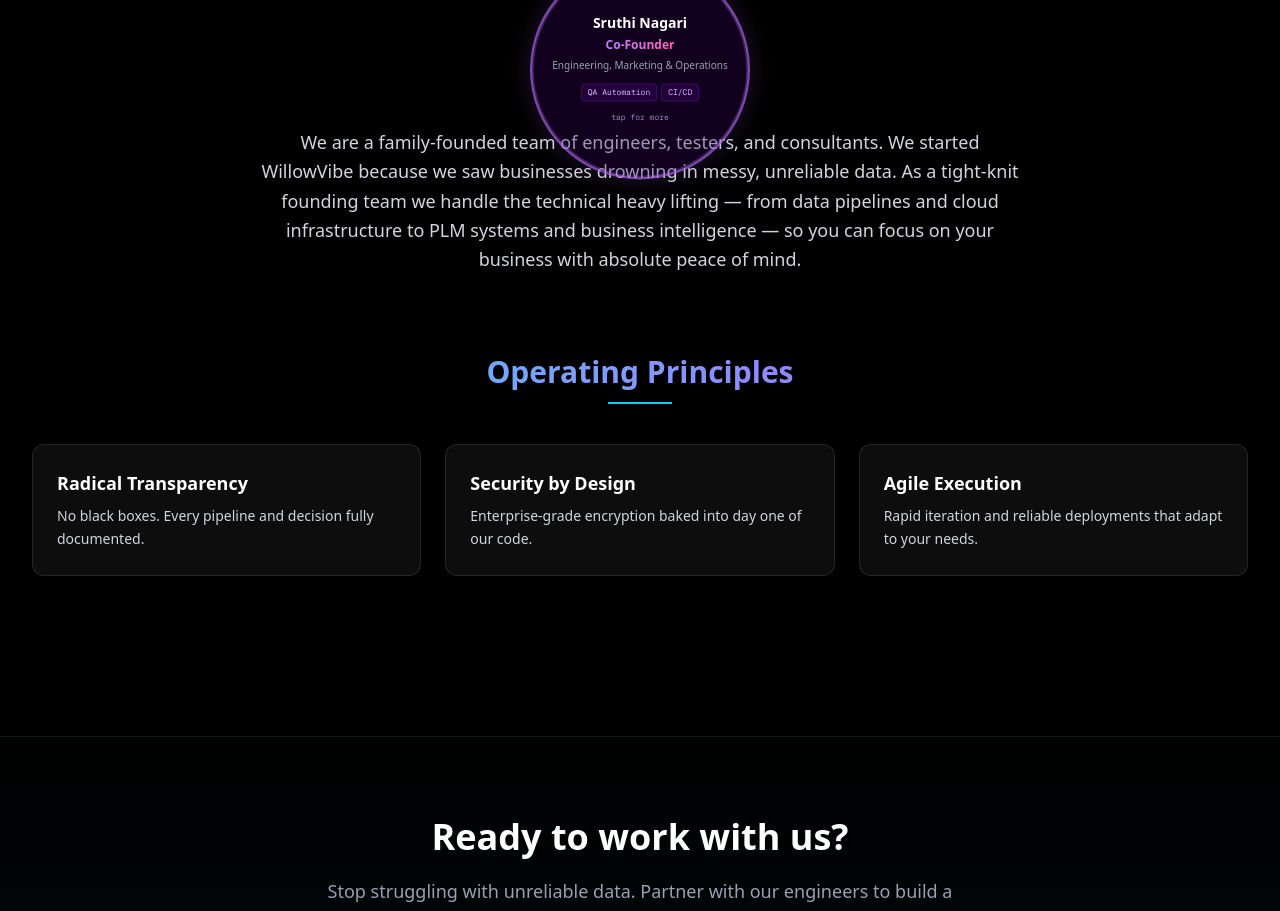
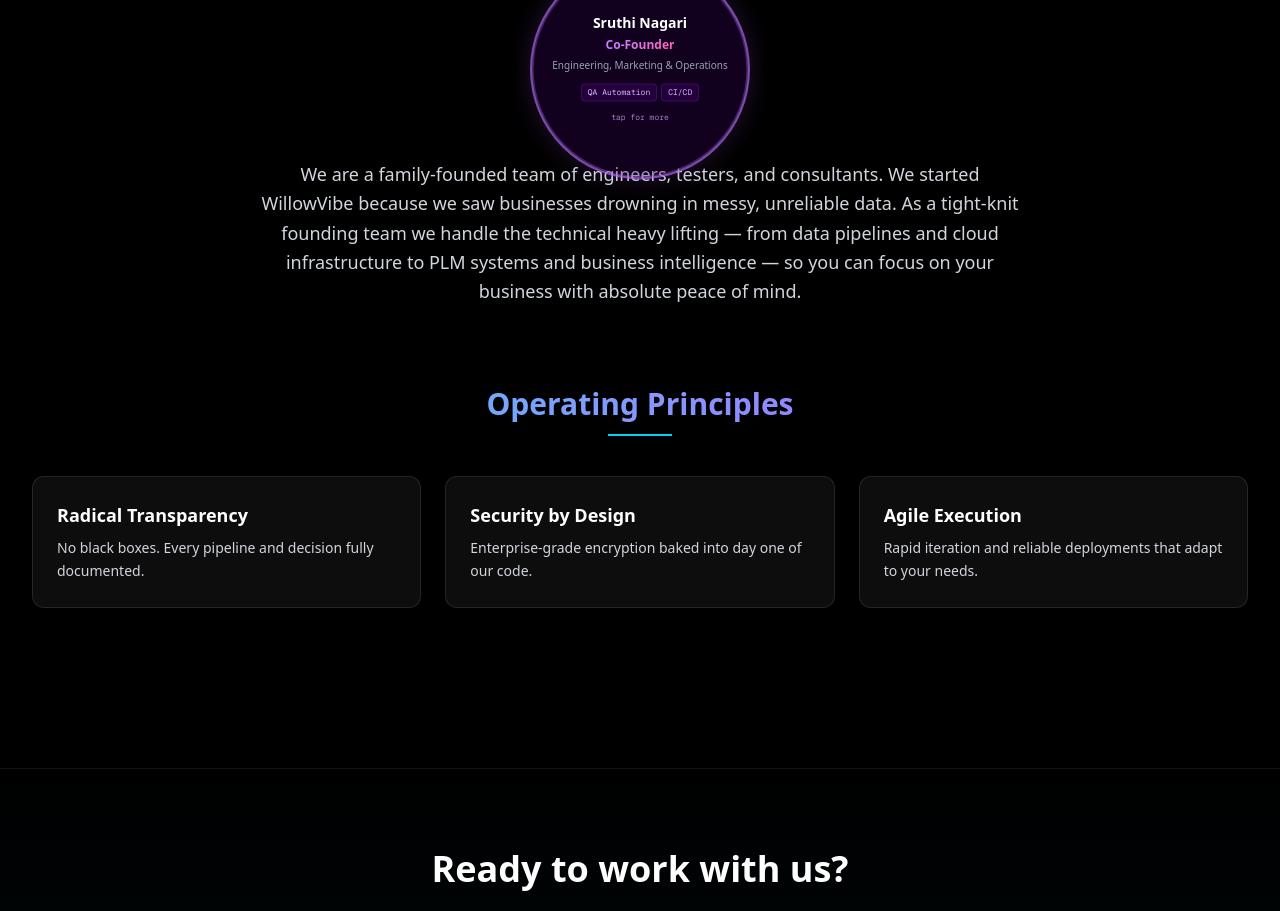
Before and after one commit to Sruthi-ng/willowvibe-web, a Next.js app: page /about in a window 1280 px wide. Shown: the part 800-1711 px from the top of the page. Built offline with nearby package versions, Linux system fonts and the light colour scheme.

Commit message:
fix: move family story text lower

```diff
--- a/src/app/about/page.tsx
+++ b/src/app/about/page.tsx
@@ -335,7 +335,7 @@
           whileInView={{ opacity: 1, y: 0 }}
           viewport={{ once: true }}
           transition={{ duration: 0.8 }}
-          className="max-w-3xl mx-auto text-center mb-12 md:mb-20"
+          className="max-w-3xl mx-auto text-center mt-16 md:mt-24 mb-12 md:mb-20"
         >
           <p className="text-gray-300 leading-relaxed text-sm md:text-lg font-light">
             We are a family-founded team of engineers, testers, and consultants. We started WillowVibe because we saw businesses drowning in messy, unreliable data. As a tight-knit founding team we handle the technical heavy lifting — from data pipelines and cloud infrastructure to PLM systems and business intelligence — so you can focus on your business with absolute peace of mind.
```
